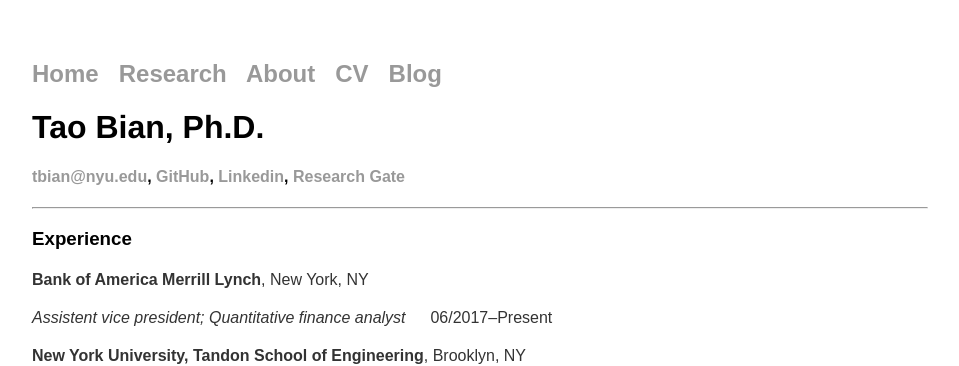
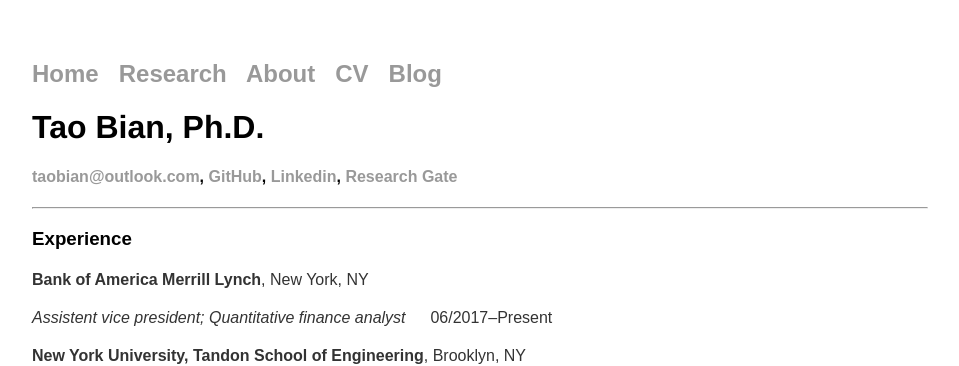
Before and after one commit to tao-bian-nyu/tao-bian-nyu.github.io, a Jekyll site: the page built from cv/index.md, in a window 1280 px wide. Shown: the top 366 px of the page, without its empty margins (160-1119 px from the left). Built offline with Jekyll 4.4.1, drawn with Linux system fonts in a browser that asks for light colours; some of the changed lines change nothing that is shown.

Commit message:
Update index.md

```diff
--- a/cv/index.md
+++ b/cv/index.md
@@ -6,7 +6,7 @@
 
 # Tao Bian, Ph.D.
 
-#### <tbian@nyu.edu>, [GitHub](https://github.com/taobian89), [Linkedin](https://www.linkedin.com/in/tao-bian-a278717a), [Research Gate](https://www.researchgate.net/profile/Tao_Bian2)
+#### <taobian@outlook.com>, [GitHub](https://github.com/taobian89), [Linkedin](https://www.linkedin.com/in/tao-bian-a278717a), [Research Gate](https://www.researchgate.net/profile/Tao_Bian2)
 
 
 
```
